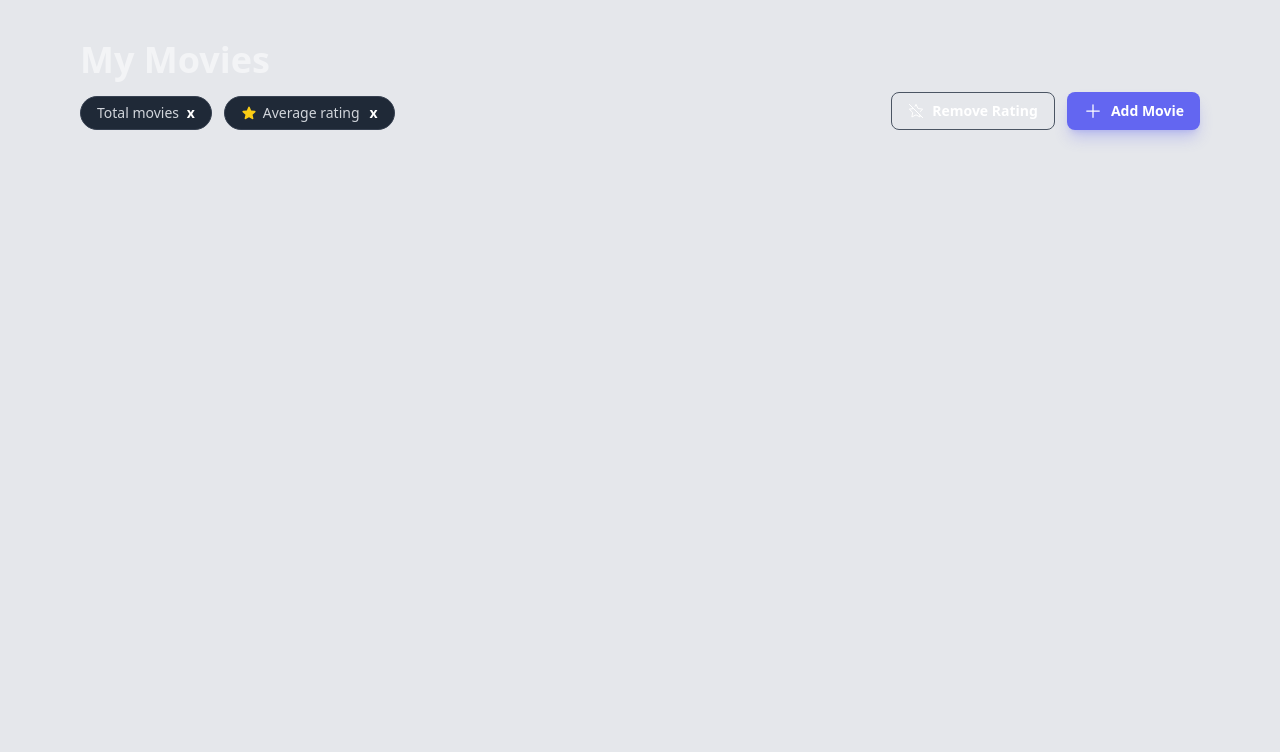
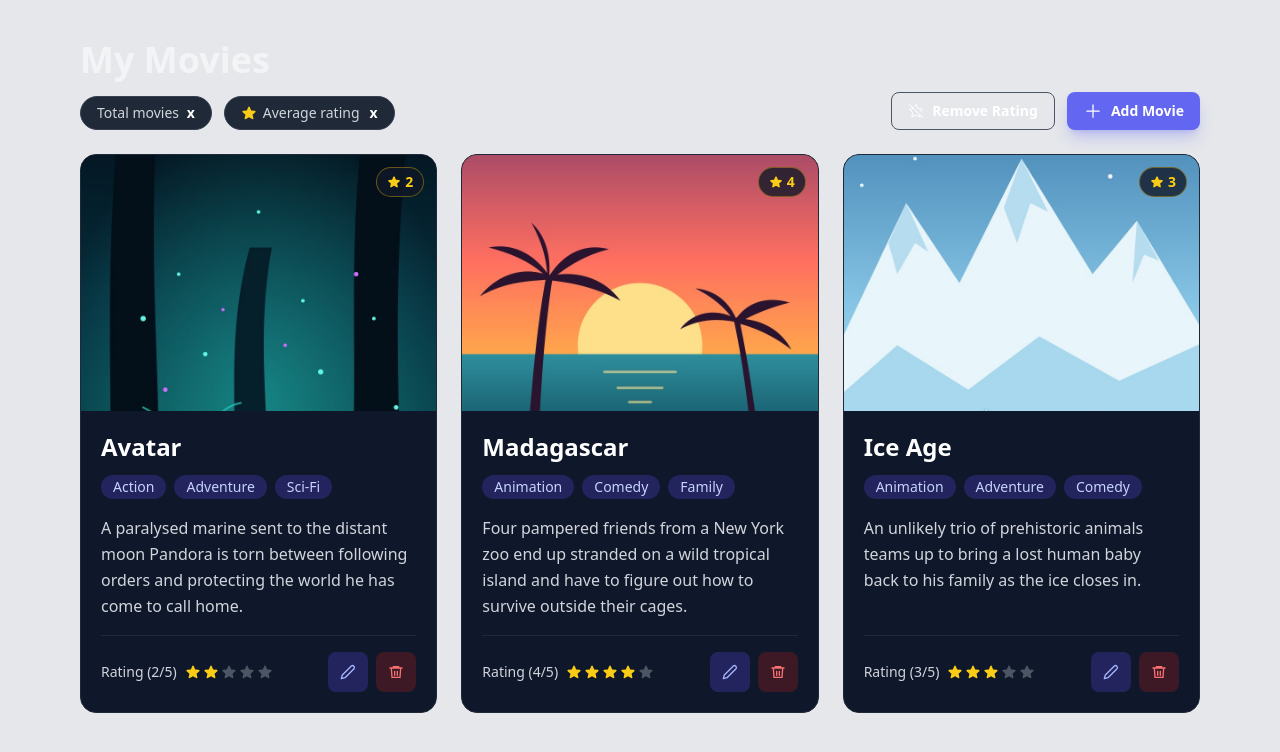
Before and after one commit to DejvCodes/movie-app-vue, a Vue app: page / in a window 1280 px wide. Shown: the top 752 px of the page. Built offline with nearby package versions, Linux system fonts and the light colour scheme.

Commit message:
feat: implement movie item component and star rating display

```diff
--- /dev/null
+++ b/src/components/MovieItem.vue
@@ -0,0 +1,89 @@
+<template>
+	<article class="flex flex-col overflow-hidden border border-gray-800 rounded-2xl bg-slate-900">
+		<!-- Movie image and rating -->
+		<div class="relative">
+			<img
+				:src="movie.image"
+				:alt="movie.title"
+				class="object-cover w-full h-64"
+			/>
+			<MovieStarRating
+				:rating="movie.rating"
+				class="absolute top-3 right-3"
+			/>
+		</div>
+
+		<!-- Movie details -->
+		<div class="flex flex-col flex-1 p-5">
+			<h2 class="text-2xl font-bold text-white">
+				{{ movie.title }}
+			</h2>
+			<ul class="flex flex-wrap gap-2 mt-3">
+				<li
+					v-for="genre in movie.genres"
+					:key="genre"
+					class="px-3 py-0.5 text-sm rounded-full bg-indigo-900/60 text-indigo-200"
+				>
+					{{ genre }}
+				</li>
+			</ul>
+
+			<p class="my-4 leading-relaxed text-gray-300">
+				{{ movie.description }}
+			</p>
+
+			<div class="flex items-center justify-between pt-4 mt-auto border-t border-gray-800">
+				<div class="flex items-center gap-2 text-sm text-gray-300">
+					<span>Rating ({{ movie.rating }}/5)</span>
+					<div class="flex gap-0.5">
+						<StarIcon
+							v-for="star in 5"
+							:key="star"
+							:class="['w-4 h-4', star <= movie.rating ? 'text-yellow-400' : 'text-gray-600']"
+							aria-hidden="true"
+						/>
+					</div>
+				</div>
+
+				<div class="flex gap-2">
+					<button
+						type="button"
+						class="flex items-center justify-center w-10 h-10 text-indigo-300 transition rounded-lg bg-indigo-900/60 hover:bg-indigo-800"
+						aria-label="Edit movie"
+					>
+						<svg class="w-4 h-4" viewBox="0 0 24 24" fill="none" stroke="currentColor" stroke-width="2" stroke-linecap="round" stroke-linejoin="round" aria-hidden="true">
+							<path d="M17 3a2.85 2.85 0 0 1 4 4L7.5 20.5 2 22l1.5-5.5Z" />
+						</svg>
+					</button>
+					<button
+						type="button"
+						class="flex items-center justify-center w-10 h-10 text-red-400 transition rounded-lg bg-red-900/40 hover:bg-red-900/70"
+						aria-label="Delete movie"
+					>
+						<svg class="w-4 h-4" viewBox="0 0 24 24" fill="none" stroke="currentColor" stroke-width="2" stroke-linecap="round" stroke-linejoin="round" aria-hidden="true">
+							<path d="M3 6h18M8 6V4h8v2M19 6l-1 14H6L5 6M10 11v6M14 11v6" />
+						</svg>
+					</button>
+				</div>
+			</div>
+		</div>
+	</article>
+</template>
+
+<script setup lang="ts">
+import {StarIcon} from '@heroicons/vue/24/solid';
+import MovieStarRating from './MovieStarRating.vue';
+
+export interface Movie {
+	id: number;
+	title: string;
+	image: string;
+	genres: string[];
+	description: string;
+	rating: number;
+}
+
+defineProps<{
+	movie: Movie;
+}>();
+</script>
--- /dev/null
+++ b/src/components/MovieStarRating.vue
@@ -0,0 +1,22 @@
+<template>
+	<span
+		:class="[
+			'flex items-center gap-1 px-2.5 py-1 text-sm font-semibold border rounded-full bg-gray-900/80',
+			notRated ? 'border-gray-600 text-gray-400' : 'border-yellow-500/40 text-yellow-400',
+		]"
+	>
+		<StarIcon class="w-3.5 h-3.5" aria-hidden="true" />
+		{{ notRated ? '–' : rating }}
+	</span>
+</template>
+
+<script setup lang="ts">
+import {computed} from 'vue';
+import {StarIcon} from '@heroicons/vue/24/solid';
+
+const props = defineProps<{
+	rating: number;
+}>();
+
+const notRated = computed(() => Boolean(!props.rating));
+</script>
--- a/src/data.json
+++ b/src/data.json
@@ -6,7 +6,7 @@
 			"image": "/images/avatar.jpg",
 			"genres": ["Action", "Adventure", "Sci-Fi"],
 			"description": "A paralysed marine sent to the distant moon Pandora is torn between following orders and protecting the world he has come to call home.",
-			"rating": 4
+			"rating": 2
 		},
 		{
 			"id": 2,
--- a/src/pages/HomePage.vue
+++ b/src/pages/HomePage.vue
@@ -1,6 +1,6 @@
 <template>
 	<div class="max-w-6xl px-4 py-10 mx-auto text-gray-100">
-		<div class="flex flex-wrap items-end justify-between gap-4 mb-8">
+		<div class="flex flex-wrap items-end justify-between gap-4 mb-6">
 			<div>
 				<!-- Page header -->
 				<h1 class="mb-4 text-4xl font-bold">
@@ -40,9 +40,11 @@
 
 		<!-- Movies grid -->
 		<div class="grid grid-cols-1 gap-6 sm:grid-cols-2 lg:grid-cols-3">
-			<div v-for="movie in movies" :key="movie.id">
-				<!-- MovieItem -->
-			</div>
+			<MovieItem
+				v-for="movie in movies"
+				:key="movie.id"
+				:movie="movie"
+			/>
 		</div>
 	</div>
 </template>
@@ -53,7 +55,17 @@
 import {StarOffIcon} from '@lucide/vue';
 import {StarIcon} from '@heroicons/vue/24/solid';
 import {PlusIcon} from '@heroicons/vue/24/outline';
+import MovieItem from '../components/MovieItem.vue';
 import BaseButton from '../components/BaseButton.vue';
 
-const movies = ref(data.items);
+type Movie = {
+	id: number;
+	title: string;
+	image: string;
+	genres: string[];
+	description: string;
+	rating: number;
+};
+
+const movies = ref<Movie[]>(data.items);
 </script>
```
